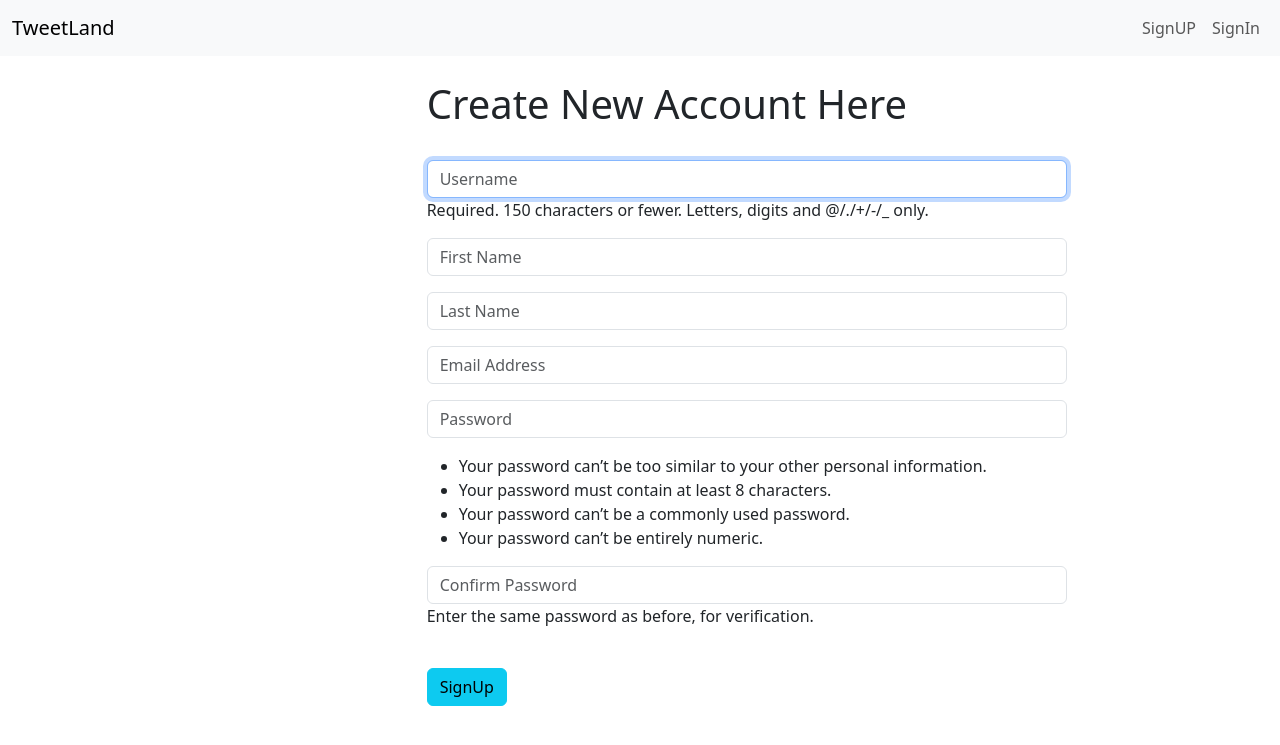
After one commit to Kirolls20/Twitter_Clone, a Django app: page /accounts/register/new-user/ in a window 1280 px wide. The commit adds this page. Shown: the top 745 px of the page. Run offline with Django 4.2, Linux system fonts and the light colour scheme.

Commit message:
Feat: Add New Registration functionality.

```diff
--- a/tweetLand/forms.py
+++ b/tweetLand/forms.py
@@ -1,5 +1,9 @@
+from typing import Any
 from django import forms
 from .models import Tweet
+from django.contrib.auth.forms import UserCreationForm
+from django.contrib.auth.models import User
+
 
 class TweetForm(forms.ModelForm):
     tweet= forms.CharField(required=True,
@@ -16,3 +20,56 @@ class TweetForm(forms.ModelForm):
     class Meta:
         model = Tweet
         exclude= ['user']
+
+class SignupForm(UserCreationForm):
+    first_name = forms.CharField(
+        required=True,
+        max_length=120,
+        widget= forms.widgets.TextInput(
+                attrs={
+                        'class':'form-control',
+                        'placeholder': 'First Name'
+                        }
+                    ) ,
+        label= ''
+
+            )
+    last_name=forms.CharField(
+        required=True,
+        max_length=120,
+        widget= forms.widgets.TextInput(
+                attrs={
+                        'class':'form-control',
+                        'placeholder': 'Last Name'
+                        }
+                    ) ,
+        label= ''
+
+            )
+    email = forms.EmailField(
+        required=True,
+        widget= forms.TextInput(
+            attrs={
+               'class':'form-control',
+               'placeholder':'Email Address'
+            }
+
+            ),
+        label=''
+
+    )
+    class Meta:
+        model=User
+        fields=('username','first_name','last_name','email','password1','password2')
+
+    def __init__(self, *args: Any, **kwargs):
+        super().__init__(*args, **kwargs)
+        self.fields['username'].widget.attrs['class'] = 'form-control'
+        self.fields['username'].widget.attrs['placeholder'] ='Username'
+        self.fields['username'].label = ''
+        self.fields['password1'].widget.attrs['class'] = 'form-control'
+        self.fields['password1'].widget.attrs['placeholder'] = 'Password'
+        self.fields['password1'].label = ''
+        self.fields['password2'].widget.attrs['class'] = 'form-control'
+        self.fields['password2'].widget.attrs['placeholder'] = 'Confirm Password'
+        self.fields['password2'].label = ''
--- a/tweetLand/templates/navbar.html
+++ b/tweetLand/templates/navbar.html
@@ -25,7 +25,7 @@
         {% else %}
         <ul class="navbar-nav">
           <li class="nav-item">
-            <a class="nav-link" href="#">SignUP</a>
+            <a class="nav-link" href="{% url 'register' %}">SignUP</a>
           </li>
           <li class="nav-item">
             <a class="nav-link" href="{% url 'login' %}">SignIn</a>
--- /dev/null
+++ b/tweetLand/templates/registration/register.html
@@ -0,0 +1,16 @@
+{% include 'base.html' %}
+
+{% block content %}
+<br>
+<div class="col-md-6 offset-md-4">
+<h1>Create New Account Here</h1><br>
+<form action="" method="post">
+    {% csrf_token %}
+    {{form.as_p}}
+    <br>
+    <button type="submit" class="btn btn-info">SignUp</button>
+</form>
+<br>
+</div>
+
+{% endblock %}
--- a/tweetLand/urls.py
+++ b/tweetLand/urls.py
@@ -6,6 +6,7 @@ urlpatterns = [
     path('',views.HomeView.as_view(),name='home'),
     path('user-list/',views.ListUSersView.as_view(),name='user_list'),
     path('profile/<int:pk>',views.ProfileView.as_view(),name='profile'),
+    path('accounts/register/new-user/',views.RegisterView.as_view(),name='register'),
     path('accounts/login/',views.LoginView.as_view(),name='login'),
     path('accounts/logout/',views.LogoutView.as_view(),name='logout'),
     path('delete/<int:pk>/',views.DeleteTweetView.as_view(),name='delete_tweet'),
--- a/tweetLand/views.py
+++ b/tweetLand/views.py
@@ -1,14 +1,15 @@
 from typing import Any, Dict
 from django.shortcuts import render,redirect
 from django.contrib.auth.mixins import LoginRequiredMixin
+from django.contrib.auth.models import User
 from django.contrib.auth import authenticate, login,logout
 from django.contrib.auth.views import LogoutView
 from django.contrib import messages
 from django.http import HttpResponse
 from django.views import View
-from django.views.generic import TemplateView,ListView,DetailView,DeleteView
+from django.views.generic import TemplateView,ListView,DetailView,DeleteView,CreateView
 from .models import Profile,Tweet
-from .forms import TweetForm
+from .forms import TweetForm,SignupForm
 from django.urls import reverse_lazy
 # Class Based Views
 
@@ -50,6 +51,14 @@ class DeleteTweetView(TemplateView):
             return redirect('home')
         else:
             return render(request,self.template_name)
+
+
+class RegisterView(CreateView):
+    model=User
+    form_class = SignupForm
+    template_name = 'registration/register.html'
+    success_url = reverse_lazy('login')
+
 
 class LoginView(TemplateView):
     template_name='registration/login.html'
```
